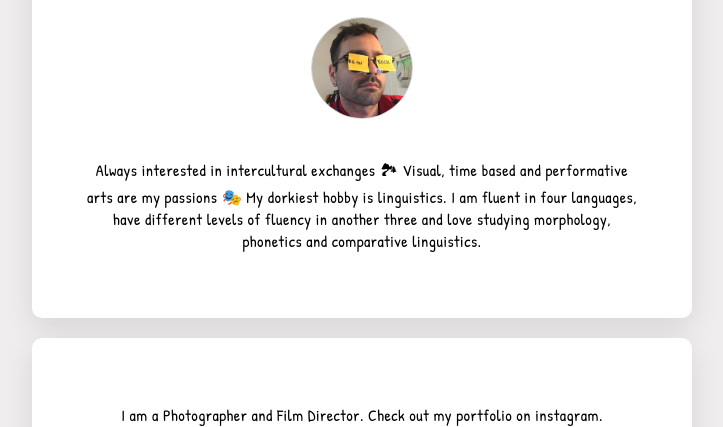
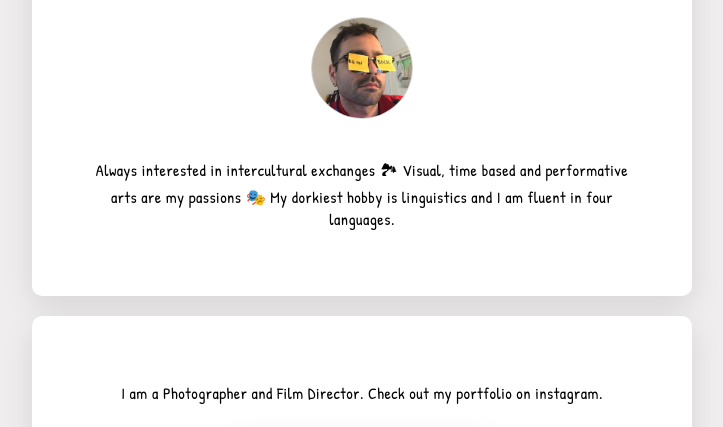
Before and after one commit to dareosK/profile, a plain HTML site: page index.html in a window 1280 px wide. Shown: the part 175-602 px from the top of the page, without its empty margins (278-1001 px from the left). Drawn offline with Linux system fonts and the light colour scheme; a script that the page names is missing.

Commit message:
changes text

```diff
--- a/index.html
+++ b/index.html
@@ -14,7 +14,7 @@
         <h1>Hello, I'm Dareos 👨🏻 </h1>
         <h2>Photographer</h2>
         <img src="images/prof_pic.jpg" alt="Dareos's profile picture" width="100" class="img-circle">
-        <p>Always interested in intercultural exchanges 🏞 Visual, time based and performative arts are my passions 🎭 My dorkiest hobby is linguistics. I am fluent in four languages, have different levels of fluency in another three and love studying morphology, phonetics and comparative linguistics.</p>
+        <p>Always interested in intercultural exchanges 🏞 Visual, time based and performative arts are my passions 🎭 My dorkiest hobby is linguistics and I am fluent in four languages.</p>
       </div>
       <div class="card">
         <p>I am a Photographer and Film Director. Check out my portfolio on instagram.</p>
```
